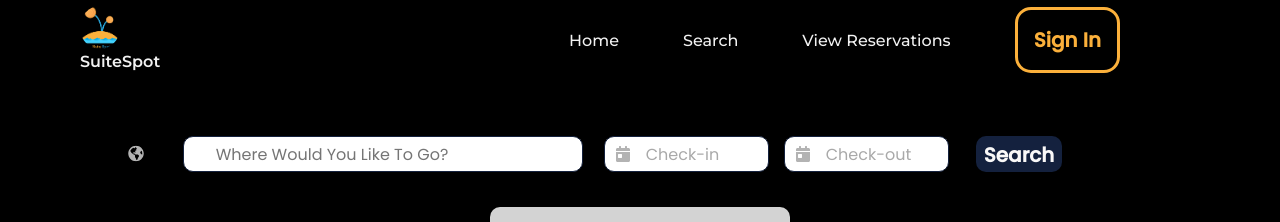
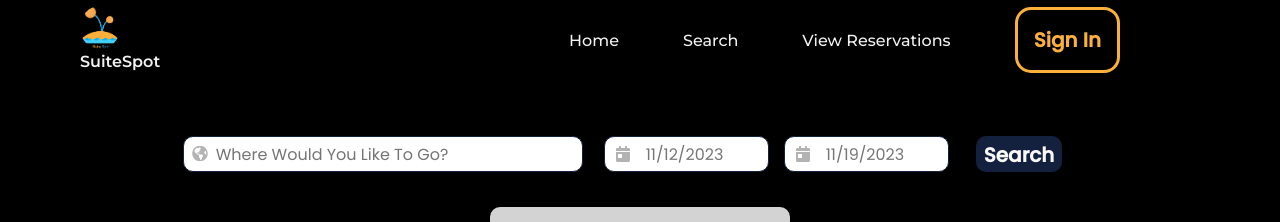
Before and after one commit to vivekkoya/LikeHome-Hotel, a React (Create React App) app in the folder hotel/: page /search in a window 1280 px wide. Shown: the top 222 px of the page. Built offline with nearby package versions, Linux system fonts and the light colour scheme.

Commit message:
fixed some styling in the reservation page

```diff
--- a/hotel/src/listingspage/Listings.css
+++ b/hotel/src/listingspage/Listings.css
@@ -47,13 +47,13 @@ h2 {
 }
 
 .search-icon {
-    margin: 0;
-    top: 50%;
+    margin: 0 !important;
+    top: 50% !important;
     /* Vertically center the icon */
-    left: 10px;
+    left: 10px !important;
     /* Adjust the value to position the icon */
-    transform: translatex(-2875%) translatey(10%);
-    z-index: 10;
+    transform: translatex(-2475%) translatey(10%) !important;
+    z-index: 10 !important;
 }
 
 .search-button {
--- a/hotel/src/listingspage/Listings.jsx
+++ b/hotel/src/listingspage/Listings.jsx
@@ -59,8 +59,11 @@ const Listings = () => {
     setSearchQuery(event.target.value);
   };
 
-  const [start, setStart] = useState("");
-  const [end, setEnd] = useState("");
+  const currentDate = new Date();
+  const weekFromToday = new Date();
+  weekFromToday.setDate(currentDate.getDate() + 7);
+  const [start, setStart] = useState(currentDate);
+  const [end, setEnd] = useState(weekFromToday);
 
   const [selectedAmenities, setSelectedAmenities] = useState([]);
   const [selectedAccessibility, setSelectedAccessibility] = useState([]);
```
